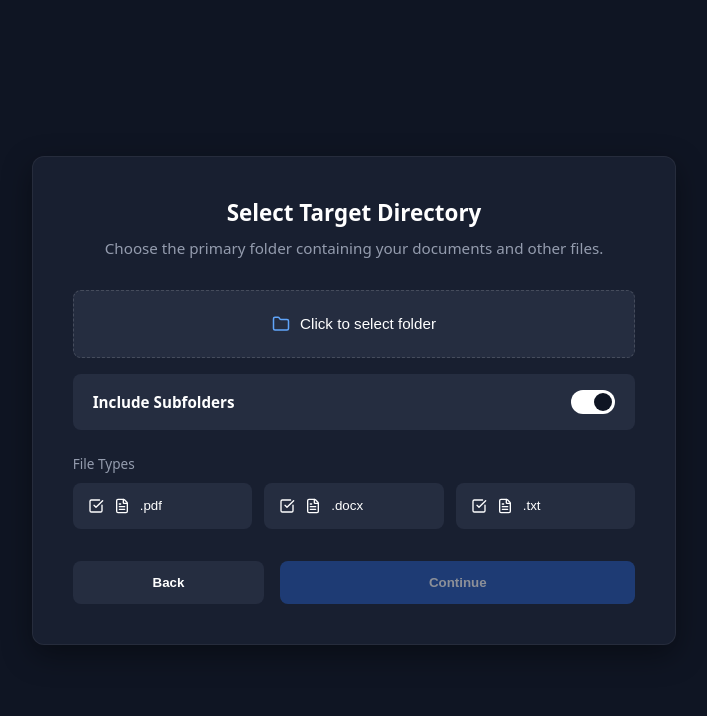
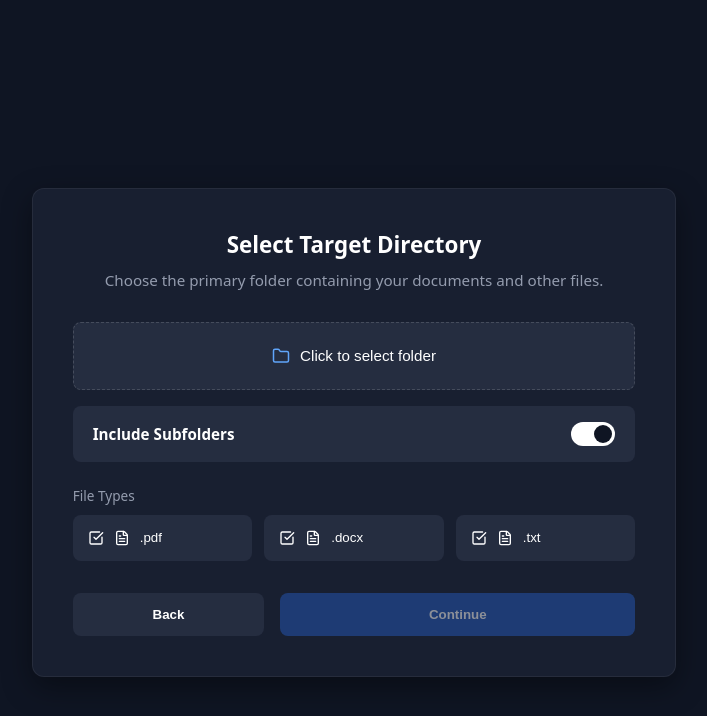
Before and after one commit to ilano-K/mole, a React (Vite) app in the folder frontend/: page /#/setup in a window 1280 px wide. Shown: the top 716 px of the page, without its empty margins (318-1025 px from the left). Built offline with nearby package versions, Linux system fonts and the light colour scheme; no server answers.

Commit message:
used react router for window switching

```diff
--- a/frontend/package.json
+++ b/frontend/package.json
@@ -15,7 +15,8 @@
     "@tauri-apps/plugin-opener": "^2",
     "lucide-react": "^1.20.0",
     "react": "^19.1.0",
-    "react-dom": "^19.1.0"
+    "react-dom": "^19.1.0",
+    "react-router-dom": "^7.18.0"
   },
   "devDependencies": {
     "@tauri-apps/cli": "^2.11.3",
--- a/frontend/src/App.css
+++ b/frontend/src/App.css
@@ -36,6 +36,19 @@ body {
   max-width: 600px;
   padding: 40px;
   box-shadow: 0 10px 30px rgba(0, 0, 0, 0.4);
+  margin: auto; /* ensure exact centering inside the wrapper */
+}
+
+/* Wrapper to center the setup card without affecting global layout */
+.setup-wrapper {
+  display: flex;
+  justify-content: center;
+  align-items: center;
+  width: 100%;
+  /* Use full viewport height to center precisely */
+  height: 100vh;
+  box-sizing: border-box;
+  padding: 0;
 }
 
 /* Headers */
--- a/frontend/src/App.tsx
+++ b/frontend/src/App.tsx
@@ -1,3 +1,5 @@
+import { Route, Navigate, Routes } from "react-router-dom";
+import LoadingScreen from "./components/LoadingScreen";
 import Dashboard from "./features/dashboard/Dashboard";
 import SelectDirectory from "./features/setup/SelectDirectory";
 import { useStartup } from "./hooks/useStartup";
@@ -6,40 +8,7 @@ export default function App() {
   const { isConfigured, isLoading } = useStartup();
 
   if (isLoading) {
-    return (
-      <main
-        style={{
-          display: "flex",
-          justifyContent: "center",
-          alignItems: "center",
-          minHeight: "100vh",
-          width: "100%",
-          color: "var(--text-muted, #949cae)",
-        }}
-      >
-        <div
-          style={{
-            display: "flex",
-            flexDirection: "column",
-            alignItems: "center",
-            gap: "16px",
-          }}
-        >
-          <div
-            style={{
-              width: "40px",
-              height: "40px",
-              border: "3px solid rgba(255,255,255,0.05)",
-              borderTop: "3px solid #2558b8",
-              borderRadius: "50%",
-              animation: "spin 1s linear infinite",
-            }}
-          />
-          <p>Waking up Mole...</p>
-          <style>{`@keyframes spin { 0% { transform: rotate(0deg); } 100% { transform: rotate(360deg); } }`}</style>
-        </div>
-      </main>
-    );
+    return <LoadingScreen />;
   }
 
   // 3. The Route Decision (Once loading is complete)
@@ -52,7 +21,17 @@ export default function App() {
         width: "100%",
       }}
     >
-      {isConfigured ? <Dashboard /> : <SelectDirectory />}
+      <Routes>
+        <Route path="/setup" element={<SelectDirectory />} />
+        <Route path="/dashboard" element={<Dashboard />} />
+
+        <Route
+          path="*"
+          element={
+            <Navigate to={isConfigured ? "/dashboard" : "/setup"} replace />
+          }
+        />
+      </Routes>
     </main>
   );
 }
--- /dev/null
+++ b/frontend/src/components/LoadingScreen.tsx
@@ -0,0 +1,36 @@
+export default function LoadingScreen() {
+  return (
+    <main
+      style={{
+        display: "flex",
+        justifyContent: "center",
+        alignItems: "center",
+        minHeight: "100vh",
+        width: "100%",
+        color: "var(--text-muted, #949cae)",
+      }}
+    >
+      <div
+        style={{
+          display: "flex",
+          flexDirection: "column",
+          alignItems: "center",
+          gap: "16px",
+        }}
+      >
+        <div
+          style={{
+            width: "40px",
+            height: "40px",
+            border: "3px solid rgba(255,255,255,0.05)",
+            borderTop: "3px solid #2558b8",
+            borderRadius: "50%",
+            animation: "spin 1s linear infinite",
+          }}
+        />
+        <p>Waking up Mole...</p>
+        <style>{`@keyframes spin { 0% { transform: rotate(0deg); } 100% { transform: rotate(360deg); } }`}</style>
+      </div>
+    </main>
+  );
+}
--- a/frontend/src/features/dashboard/Dashboard.tsx
+++ b/frontend/src/features/dashboard/Dashboard.tsx
@@ -1,5 +1,6 @@
 import { useState } from "react";
 import "./Dashboard.css";
+import { useNavigate } from "react-router-dom";
 
 // Temporary mock data for testing the UI
 const mockSearchResults = [
@@ -36,6 +37,7 @@ const mockSearchResults = [
 ];
 
 export default function Dashboard() {
+  const navigate = useNavigate();
   const [isAgentActive, setIsAgentActive] = useState(true);
   const [pendingFiles, setPendingFiles] = useState(3);
   const [showBanner, setShowBanner] = useState(true);
--- a/frontend/src/features/setup/SelectDirectory.tsx
+++ b/frontend/src/features/setup/SelectDirectory.tsx
@@ -3,10 +3,12 @@ import { open } from "@tauri-apps/plugin-dialog";
 import { Folder } from "lucide-react";
 import FileTypeSelector from "../../components/FileTypeSelector";
 import { saveConfig } from "../../api/config";
+import { useNavigate } from "react-router-dom";
 
 const FILE_TYPES = [".pdf", ".docx", ".txt"];
 
 export default function SelectDirectory() {
+  const navigate = useNavigate();
   const [setup, setSetup] = useState({
     targetDir: "",
     includeSubfolders: true,
@@ -53,6 +55,7 @@ export default function SelectDirectory() {
     }
   };
   return (
+    <div className="setup-wrapper">
       <div className="setup-card">
         <div className="setup-header">
           <h2 className="setup-title">Select Target Directory</h2>
@@ -108,5 +111,6 @@ export default function SelectDirectory() {
           </button>
         </div>
       </div>
+    </div>
   );
 }
--- a/frontend/src/main.tsx
+++ b/frontend/src/main.tsx
@@ -2,9 +2,12 @@ import React from "react";
 import ReactDOM from "react-dom/client";
 import App from "./App";
 import "./App.css"; // <--- THIS IS THE MAGIC LINE YOU ARE MISSING!
+import { HashRouter } from "react-router-dom";
 
 ReactDOM.createRoot(document.getElementById("root") as HTMLElement).render(
   <React.StrictMode>
-    <App />
+    <HashRouter>
+      <App />
+    </HashRouter>
   </React.StrictMode>,
 );
```
Also changed, not shown: 1 other file (tests, documents, lock files or other folders). Lines whose indentation alone changed are shown as unchanged.
